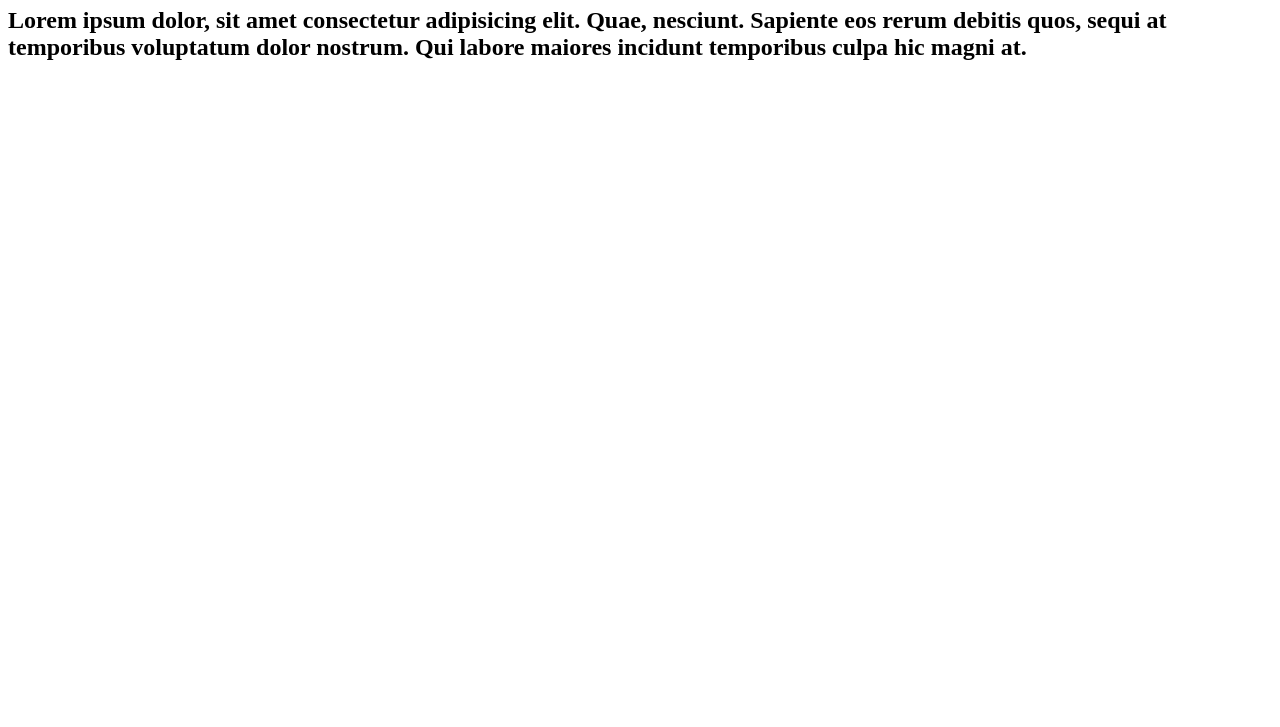
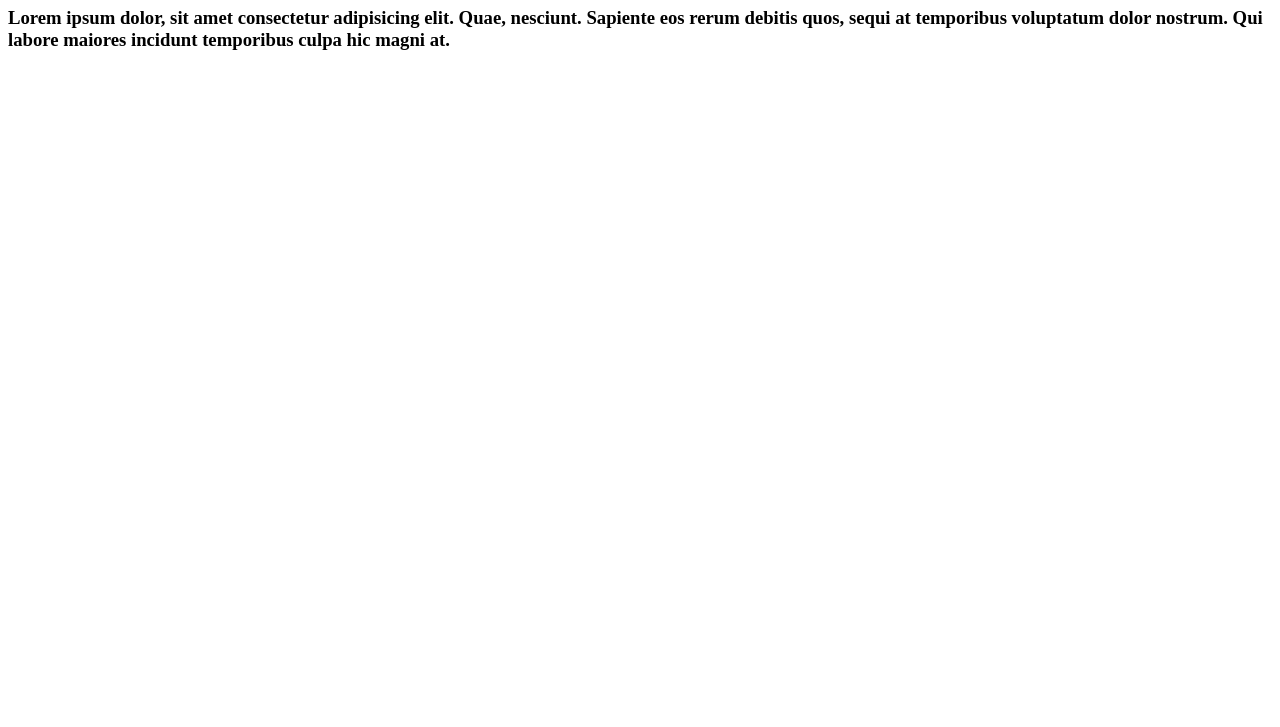
Before and after one commit to lucaslanser/Testando-o-Git, a plain HTML site: page index.html in a window 1280 px wide. Shown: the part 73-800 px from the top of the page. Drawn offline with Linux system fonts and the light colour scheme.

Commit message:
Fix: Correção de h2 para h3 conforme solicitado!

```diff
--- a/index.html
+++ b/index.html
@@ -9,6 +9,6 @@
     <h1>
         Hello, world!
     </h1>
-    <h2>Lorem ipsum dolor, sit amet consectetur adipisicing elit. Quae, nesciunt. Sapiente eos rerum debitis quos, sequi at temporibus voluptatum dolor nostrum. Qui labore maiores incidunt temporibus culpa hic magni at.</h2>
+    <h3>Lorem ipsum dolor, sit amet consectetur adipisicing elit. Quae, nesciunt. Sapiente eos rerum debitis quos, sequi at temporibus voluptatum dolor nostrum. Qui labore maiores incidunt temporibus culpa hic magni at.</h3>
 </body>
 </html>
```
